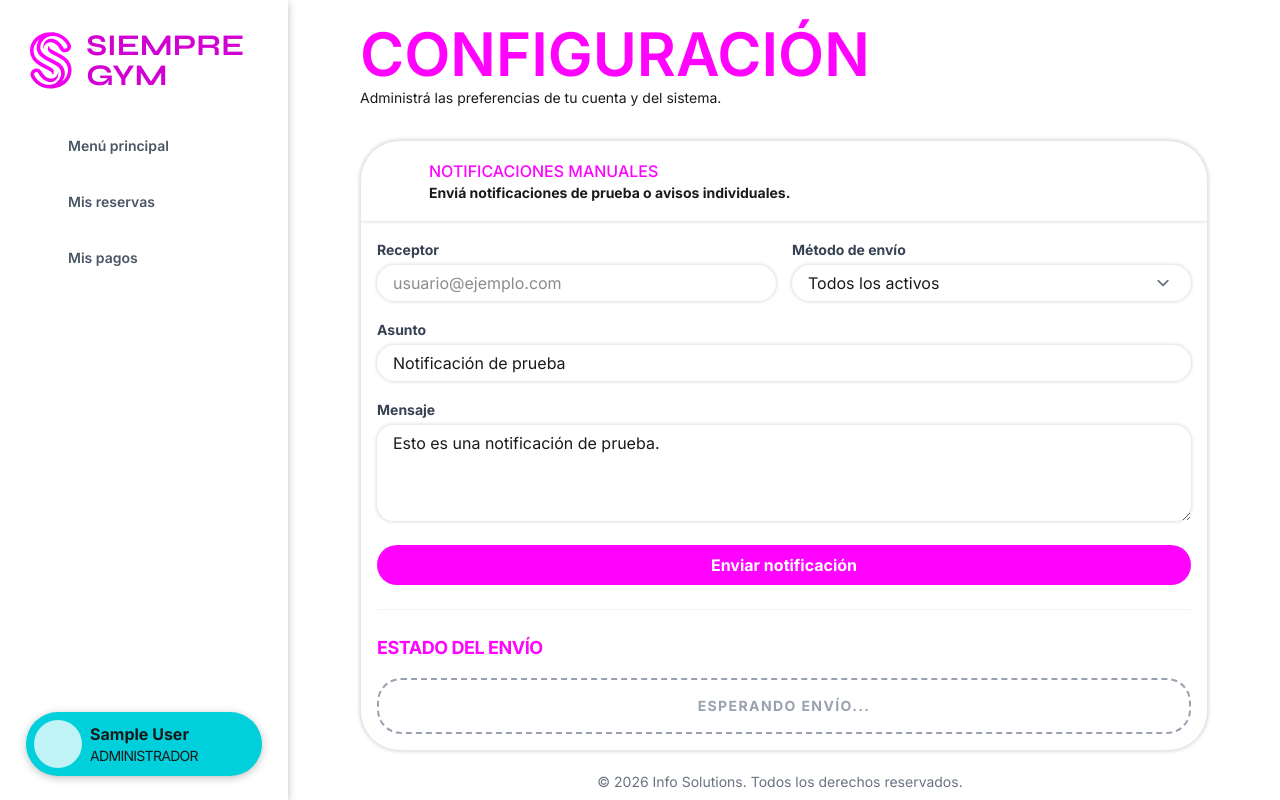
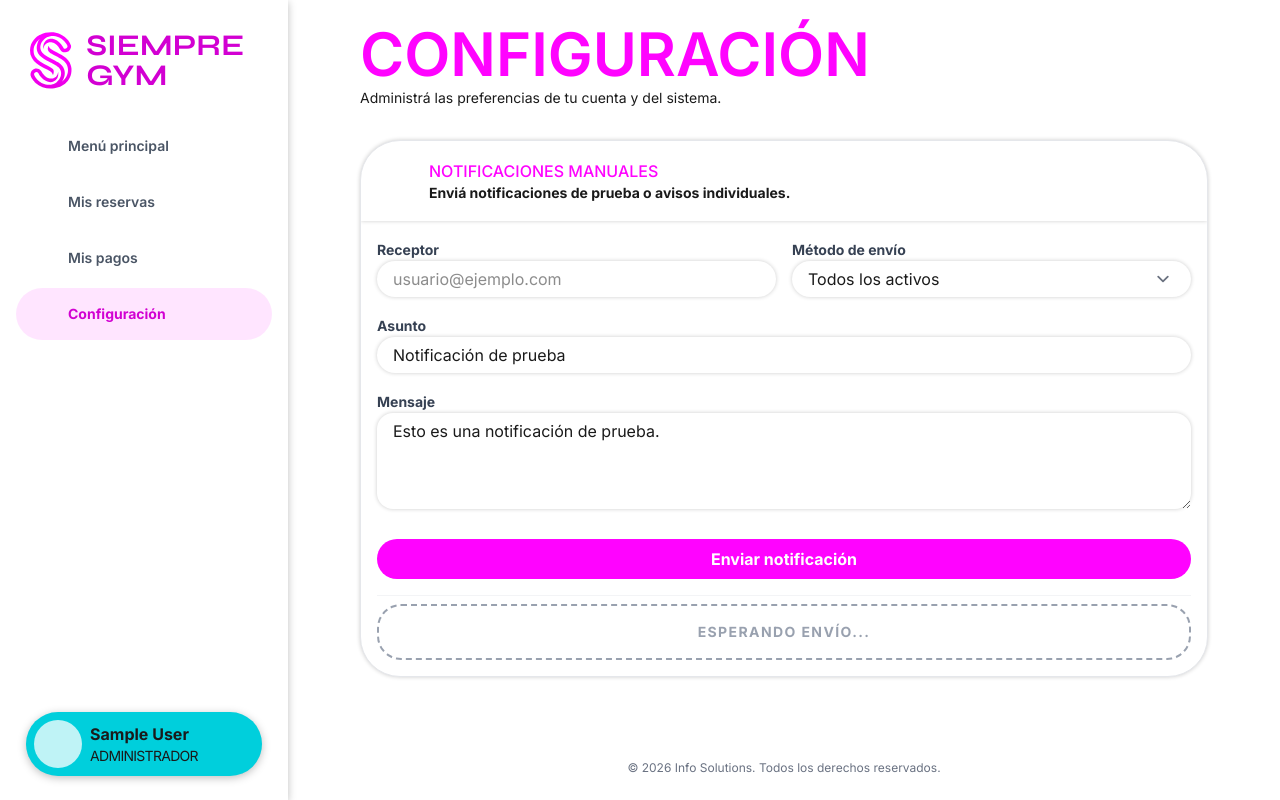
Before and after one commit to ferreroianjose/ingenieria-de-software-ii, a Django app: page /users/settings/ in a window 1280 px wide. Run offline with Django 5.2, Linux system fonts and the light colour scheme; the visitor is signed in with stand-in values (Sample User, id 1); parts of the project's set-up code (start-up, migrations or seed data) failed here and were passed over.

Commit message:
Mejora en los estilos y la navegación

```diff
--- a/static/css/global.css
+++ b/static/css/global.css
@@ -14,3 +14,8 @@ body {
 *::selection {
   background-color: var(--color-secondary-300);
 }
+
+/* Animación simple para el intercambio de contenido */
+.htmx-swapping #main-content {
+  opacity: 0;
+}
--- a/templates/base.html
+++ b/templates/base.html
@@ -72,23 +72,31 @@
 		}
 
 	    @layer base {
+	    /* Títulos */
 	      h1 {
 	        @apply text-5xl lg:text-6xl font-black text-primary-400 uppercase text-pretty;
 	      }
 	      h2 {
 	        @apply text-3xl lg:text-4xl font-bold text-primary-400 uppercase;
 	      }
+
+	      /* Botones */
+	      button, a {
+	      	@apply cursor-pointer;
+	      }
 	      button {
 	        @apply py-2 px-4 rounded-full focus:outline-none focus:ring-2 focus:ring-primary-700 focus:ring-offset-2 w-full transition-colors font-bold cursor-pointer;
 	      }
-      button, a {
+	      a {
+	        @apply text-primary-500 visited:text-primary-600 font-bold underline underline-offset-2 hover:text-primary-400 transition-colors;
+	      }
 
-      }
+	      /* Formularios */
 	      label {
 	        @apply text-sm font-bold text-gray-700 mb-2;
 	      }
 	      input, textarea, select, .input-field {
-        @apply bg-white rounded-full shadow-fair-sm text-on-light-bg-500 leading-tight transition-all ring-0 hover:ring-2 ring-primary-400/25 focus:outline-none focus:ring-2 focus:ring-primary-400 p-4 md:py-2;
+	        @apply bg-white rounded-full shadow-fair-sm text-on-light-bg-500 leading-tight transition-all ring-0 hover:ring-2 ring-primary-400/25 focus:outline-none focus:ring-2 focus:ring-primary-400 p-4 md:py-2 w-full;
 	      }
 	      select {
 	        @apply appearance-none bg-no-repeat pr-12;
@@ -99,8 +107,16 @@
 	      textarea {
 	        @apply rounded-2xl;
 	      }
-      a {
-        @apply text-primary-500 visited:text-primary-600 font-bold underline underline-offset-2 hover:text-primary-400 transition-colors;
+
+	      /* Auth */
+	      #auth-card h1 {
+	        font-size: clamp(var(--text-2xl),15cqw,var(--text-6xl)) !important;
+	      }
+	      #auth-card a {
+	          @apply visited:text-primary-500;
+	      }
+	      #auth-card p {
+	          @apply text-sm text-gray-500;
 	      }
 	    }
 		</style>
@@ -124,25 +140,30 @@
     <!-- Favicon -->
     <link rel="icon" type="image/x-icon" href="{% static 'css/favicon.svg' %}">
 	</head>
-	<body x-data="{ mobileOpen: false }" class="min-h-screen min-w-full flex flex-col">
+	<body x-data="{ mobileOpen: false }" class="min-h-screen flex flex-col overflow-x-hidden relative">
 		{% block header %}
 			{% include 'partials/_sidebar.html' %}
 			{% include 'partials/_topbar.html' %}
 		{% endblock %}
 
-		<main class="flex flex-grow h-lvh w-lvw {% block main_class %}transition-[padding] pt-42 md:pt-0 md:pl-72{% endblock %}">
+		<main id="main-content" class="flex-1 flex flex-col">
+			<div class="flex-1 {% block main_class %}pt-24 md:pt-0 md:pl-72{% endblock %}">
 				{% block content %}
 				<!-- Contenido de cada página -->
 				{% endblock %}
+			</div>
+
+			{% block footer %}
+				<div class="{% block footer_class %}md:pl-72{% endblock %}">
+					{% include 'partials/_footer.html' %}
+				</div>
+			{% endblock %}
+
 			<div
 				id="global-spinner"
 				class="hidden fixed top-0 left-0 w-full h-1 bg-primary-400 animate-pulse"
 			></div>
 		</main>
-
-		{% block footer %}
-			{% include 'partials/_footer.html' with account_header=True %}
-		{% endblock %}
 
 		{% block other_footer_classes %}{% endblock %}
 
--- a/templates/dashboard.html
+++ b/templates/dashboard.html
@@ -3,7 +3,7 @@
 {% block title %}Inicio{% endblock %}
 
 {% block content %}
-<div class="h-full w-full flex flex-col justify-center items-center bg-gray-50">
+<div class="min-h-lvh w-full flex flex-col justify-center items-center">
     <div class="">
         <h1 class="text-4xl font-bold text-primary-500 mb-4 font-serif">¡Hola, {{ user.first_name|default:user.email }}!</h1>
         <p class="text-xl text-gray-600">Bienvenido de nuevo a SIEMPRE GYM.</p>
--- a/templates/notifications/_test_send.html
+++ b/templates/notifications/_test_send.html
@@ -1,3 +1,4 @@
+<div id="notification-test-container" class="w-full">
 {% if messages %}
     <div class="w-full space-y-2 mb-4">
         {% for message in messages %}
@@ -8,24 +9,13 @@
     </div>
 {% endif %}
 
-<style type="text/tailwindcss">
-    @layer base {
-        #notification-test-form input,
-        #notification-test-form select,
-        #notification-test-form textarea {
-            @apply block w-full mt-1;
-        }
-    }
-</style>
-
-<form method="post" action="{% url 'test-notifications' %}" id="notification-test-form" class="w-full space-y-4">
+<form hx-post="{% url 'test-notifications' %}" hx-target="#notification-test-container" hx-swap="outerHTML" id="notification-test-form" class="w-full space-y-4">
     {% csrf_token %}
 
     <div class="grid grid-cols-1 md:grid-cols-2 gap-4">
         <div>
             <label>Receptor</label>
-            <input type="text" name="recipient" value="{{ recipient|default:'' }}"
-                   placeholder="usuario@ejemplo.com">
+            <input type="text" name="recipient" value="{{ recipient|default:'' }}"  placeholder="usuario@ejemplo.com" >
         </div>
 
         <div>
@@ -56,12 +46,11 @@
     </div>
 </form>
 
-<div class="w-full space-y-4 pt-6 mt-6 border-t border-gray-100">
+<div class="w-full space-y-2 mt-4 border-t border-gray-100">
     <div class="flex items-center justify-between">
-        <h2 class="text-lg font-bold uppercase tracking-tight">Estado del envío</h2>
         {% if last_results %}
-        <div class="px-3 py-1 rounded-full text-xs font-black uppercase {% if all_success %}bg-primary-400 text-white{% else %}bg-red-500 text-white{% endif %}">
-            {% if all_success %}Completado{% else %}Error parcial{% endif %}
+        <div class="mt-2 rounded-full text-md font-black uppercase {% if all_success %} text-secondary-500{% else %}text-red-500{% endif %}">
+            {% if all_success %}Enviado{% else %}Error parcial{% endif %}
         </div>
         {% endif %}
     </div>
@@ -69,11 +58,11 @@
     {% if last_results %}
     <div class="grid grid-cols-1 sm:grid-cols-2 gap-3">
         {% for adapter, success in last_results.items %}
-            <div class="flex items-center justify-between p-3 rounded-full bg-gray-100 border border-white/50 shadow-fair-md">
+            <div class="flex items-center justify-between p-2 rounded-full bg-gray-100 border border-white/50 shadow-fair-md">
                 <div class="flex flex-col">
                     <span class="ml-3 font-mono text-md font-bold text-on-light-bg-500">{{ adapter|title }}</span>
                 </div>
-                <span class="flex items-center justify-center size-10 rounded-full shadow-fair-sm transition-transform duration-500 hover:scale-110 {% if success %}bg-primary-400 text-white{% else %}bg-red-500 text-white{% endif %}">
+                <span class="flex items-center justify-center size-10 rounded-full shadow-fair-sm transition-transform duration-500 hover:scale-110 {% if success %}bg-secondary-300 text-white{% else %}bg-red-500 text-white{% endif %}">
                     {% if success %}✓{% else %}✕{% endif %}
                 </span>
             </div>
@@ -85,3 +74,4 @@
     </div>
     {% endif %}
 </div>
+</div>
--- a/templates/partials/_footer.html
+++ b/templates/partials/_footer.html
@@ -1,3 +1,3 @@
-<footer class="absolute bottom-0 left-0 right-0 h-fit text-center text-gray-500 text-sm p-2 {% if account_header %}md:pl-72{% endif %}">
+<footer class="w-full text-center text-gray-500 text-xs p-6 mt-auto">
 	&copy; {% now "Y" %} Info Solutions. Todos los derechos reservados.
 </footer>
--- a/templates/partials/_nav_items.html
+++ b/templates/partials/_nav_items.html
@@ -11,24 +11,36 @@
 }
 </style>
 
-{% with url_name=request.resolver_match.url_name %}
+<div x-data="{ currentPath: window.location.pathname }"
+     @htmx:after-settle.window="currentPath = window.location.pathname"
+     class="flex flex-col gap-1 w-full">
 
   <a href="{% url 'dashboard' %}"
-   class="nav-item {% if url_name == 'dashboard' %}nav-item-active{% endif %}">
+     class="nav-item"
+     :class="currentPath === '{% url 'dashboard' %}' ? 'nav-item-active' : ''">
     {% include 'partials/_icon.html' with name="house-fill" class="size-5 shrink-0" %}
     Menú principal
   </a>
 
   <a href="#"
-   class="nav-item {% if url_name == 'reservas' %}nav-item-active{% endif %}">
+     class="nav-item"
+     :class="currentPath === '/reservas/' ? 'nav-item-active' : ''">
     {% include 'partials/_icon.html' with name="calendar" class="size-5 shrink-0" %}
     Mis reservas
   </a>
 
   <a href="#"
-   class="nav-item {% if url_name == 'pagos' %}nav-item-active{% endif %}">
+     class="nav-item"
+     :class="currentPath === '/pagos/' ? 'nav-item-active' : ''">
     {% include 'partials/_icon.html' with name="credit-card-2-front" class="size-5 shrink-0" %}
     Mis pagos
   </a>
 
-{% endwith %}
+  <a href="{% url 'settings' %}"
+     class="nav-item"
+     x-show="currentPath === '{% url 'settings' %}'"
+     :class="currentPath === '{% url 'settings' %}' ? 'nav-item-active' : ''">
+    {% include 'partials/_icon.html' with name="gear" class="size-5 shrink-0" %}
+    Configuración
+  </a>
+</div>
--- a/templates/partials/_sidebar.html
+++ b/templates/partials/_sidebar.html
@@ -1,5 +1,10 @@
 {# ── Sidebar ── #}
 <aside
+  id="sidebar"
+  hx-boost="true"
+  hx-target="#main-content"
+  hx-select="#main-content"
+  hx-swap="outerHTML"
   class="fixed left-0 top-0 bottom-0 w-72 z-50 bg-white flex flex-col px-4 py-[clamp(calc(var(--spacing)*2),3lvh,calc(var(--spacing)*18))] gap-6 -translate-x-full md:translate-x-0 transition-transform duration-350 ease-out @container items-center shadow-fair-xl"
   :class="mobileOpen ? 'translate-x-0 overflow-x-visible' : 'overflow-x-hidden shadow-none md:shadow-fair-md'"
 >
@@ -41,5 +46,5 @@
   x-transition:leave-start="opacity-100"
   x-transition:leave-end="opacity-0"
   @click="mobileOpen = false"
-  class="md:hidden fixed inset-0 z-40 bg-black/25 backdrop-blur-sm"
+  class="md:hidden fixed inset-0 z-40 bg-black/45"
 ></div>
--- a/templates/partials/_user_pill.html
+++ b/templates/partials/_user_pill.html
@@ -12,7 +12,7 @@
         }
       </style>
       <div class="user-pill-item">
-        <form method="post" action="{% url 'logout' %}">
+        <form method="post" action="{% url 'logout' %}" hx-boost="false">
           {% csrf_token %}
           <button>
             {% include 'partials/_icon.html' with name="box-arrow-left" class="size-4 shrink-0" %}
```
Also changed, not shown: apps/notifications/views.py (+7 -2 lines), templates/partials/_auth_card.html (+1 -22 lines). Lines whose indentation alone changed are shown as unchanged.
